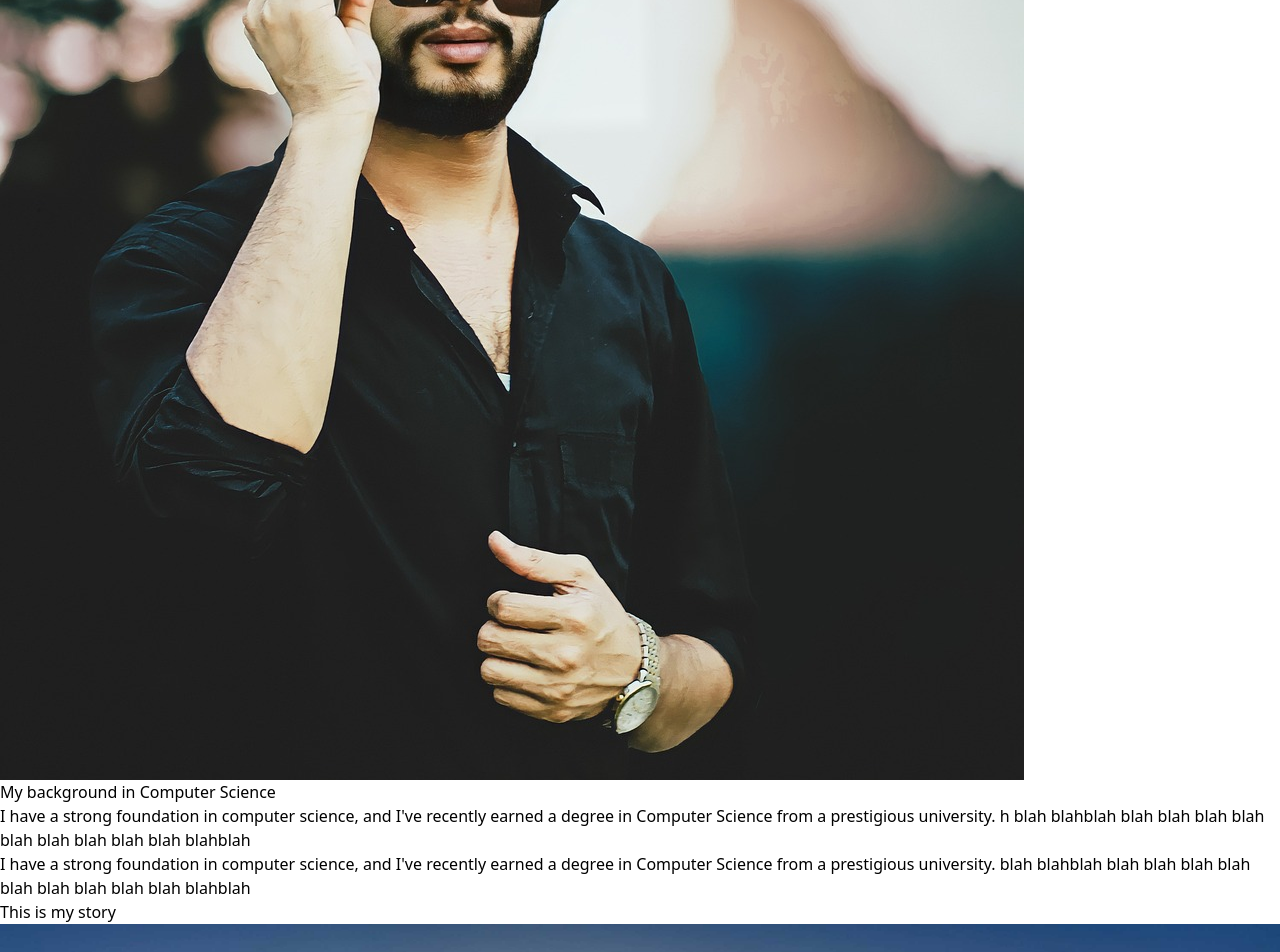
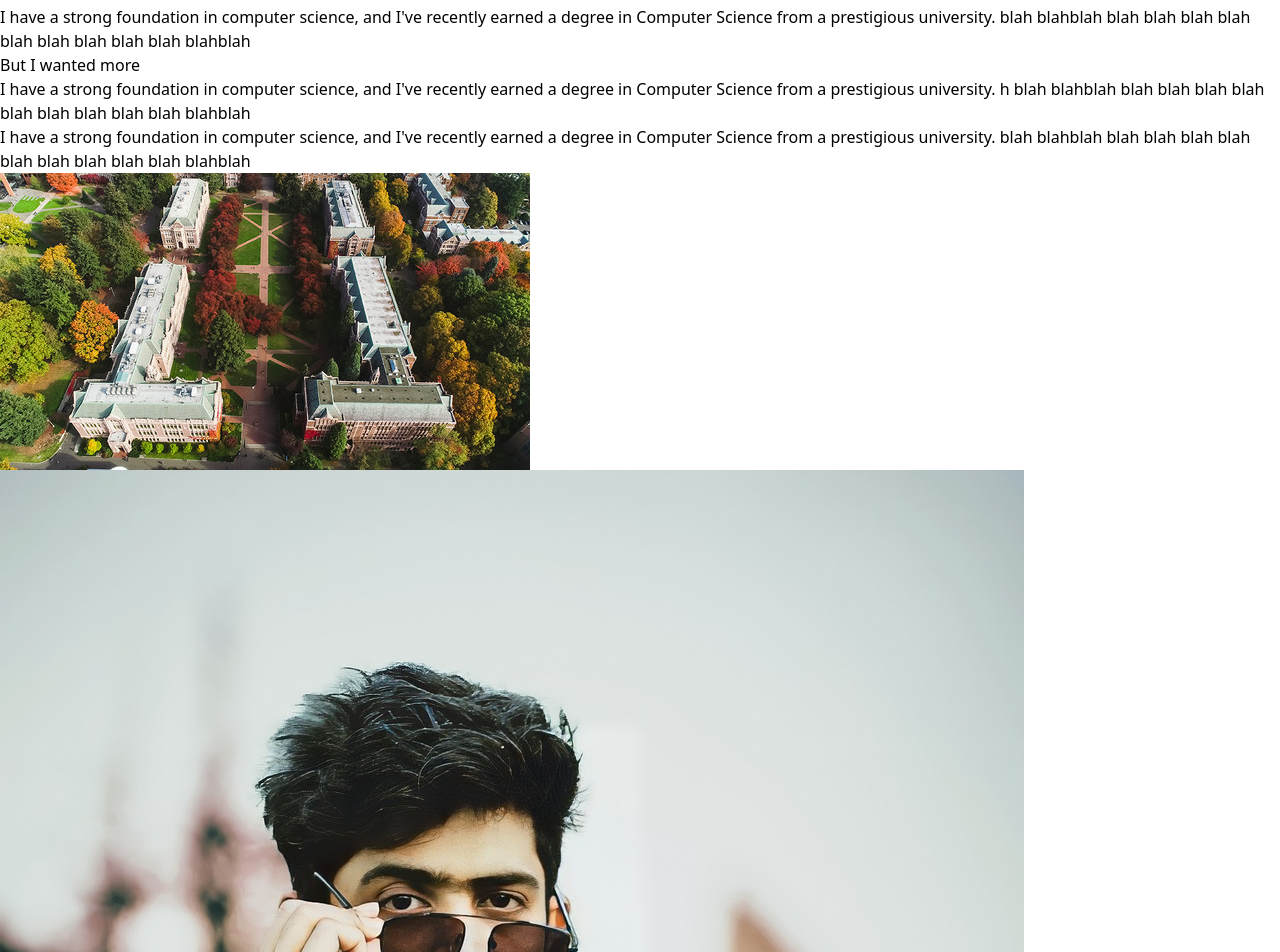
Before and after one commit to thanhtrinh-code/thanhtrinh, a React (Vite) app: page /info in a window 1280 px wide. Shown: the part 2860-3812 px from the top of the page. Built offline with nearby package versions, Linux system fonts and the light colour scheme.

Commit message:
info heading finished

```diff
--- a/src/Footer.jsx
+++ b/src/Footer.jsx
@@ -28,6 +28,9 @@ export default function Footer() {
     <a href='/info' className='text-gray-30 text-xl hover:text-white transition-colors duration-300'>
       Info
     </a>
+    <p className='text-base font-light text-gray-400 pt-16'>
+    Credit to Perry Wang for website
+    </p>
   </div>
 
   {/* Contact Section */}
--- a/src/pages/info/InfoTittle.jsx
+++ b/src/pages/info/InfoTittle.jsx
@@ -2,7 +2,7 @@ import React from 'react'
 
 export default function InfoTittle() {
   return (
-    <div className='w-full flex justify-center sm:mt-36 pl-[1.1rem] mt-14 mb-24'>
+    <div className='w-full flex justify-center sm:mt-36 pl-[1.1rem] mt-14 mb-10 sm:mb-24'>
         <div className="sm:w-[72%]">
             <p className='text-sm font-bold text-[#9a9a9ad2] tracking-widest mb-8 sm:mb-16'>
                 <span style={{
--- a/src/pages/info/Information.jsx
+++ b/src/pages/info/Information.jsx
@@ -1,22 +1,38 @@
 import Left from "./Left";
+import Left2 from "./Left2";
+import Left3 from "./Left3";
 import Right from "./Right";
+import Right2 from "./Right2";
+import {motion} from 'framer-motion';
 
 
 export default function Information() {
   return (
     <div className="w-full flex items-center bg-inherit text-white flex-col">
-        <div className="w-[72%] p-5 flex h-full mb-10">
+        <motion.div
+        initial={{ y: 100, opacity: 0 }}  // Start below and invisible
+        animate={{ y: 0, opacity: 1 }}   // Move up and fade in
+        transition={{ type: "spring", stiffness: 50, damping: 10, duration: 10 }}
+        className="hidden w-[72%] p-5 sm:flex h-full mb-10">
             <Left/>
             <Right/>
-        </div>
-        <div className="w-[72%] p-5 flex h-full mb-10">
-            <Left/>
-            <Right/>
-        </div>
-        <div className="w-[72%] p-5 flex h-full mb-10">
-            <Left/>
-            <Right/>
-        </div>
+        </motion.div>
+        <motion.div
+        initial={{ y: 100, opacity: 0 }}  // Start below and invisible
+        animate={{ y: 0, opacity: 1 }}   // Move up and fade in
+        transition={{ type: "spring", stiffness: 50, damping: 10, duration: 10 }}
+        className="w-[72%] p-5 hidden sm:flex h-full mb-10">
+            <Left2/>
+            <Right2/>
+        </motion.div>
+
+        {/** Mobile Section */}
+        <motion.div
+        initial={{ y: 100, opacity: 0 }}  // Start below and invisible
+        animate={{ y: 0, opacity: 1 }}   // Move up and fade in
+        transition={{ type: "spring", stiffness: 50, damping: 10, duration: 10 }}className="block sm:hidden">
+            <Left3/>
+        </motion.div>
     </div>
   )
 }
--- a/src/pages/info/Left.jsx
+++ b/src/pages/info/Left.jsx
@@ -8,16 +8,13 @@ export default function Left() {
       </div>
       <div className="flex flex-col gap-7">
         <p className="text-xl font-semibold pt-10">My background in Computer Science</p>
-
         <p className='text-[1.1rem] text-[#f2f2f296]'>I have a strong foundation in computer science, and
                     I've recently earned a degree in Computer Science from a prestigious university.
                     h blah blahblah blah blah blah blah blah blah blah blah blah blahblah</p>
-
           <p className='text-[1.1rem] text-[#f2f2f296]'>I have a strong foundation in computer science, and
                     I've recently earned a degree in Computer Science from a prestigious university.
                     blah blahblah blah
                      blah blah blah blah blah blah blah blah blahblah</p>
-
       </div>
     </div>
   )
--- /dev/null
+++ b/src/pages/info/Left2.jsx
@@ -0,0 +1,24 @@
+import React from 'react'
+
+export default function Left2() {
+  return (
+    <div className="flex flex-col w-1/2 pr-10 text-center items-center">
+    <div className="mb-4">
+        <img src="auburn.jpg" alt="Auburn" className="w-[470px] h-[660px] object-cover rounded-3xl shadow-md border p-2"/>
+    </div>
+<div className="flex flex-col gap-7">
+     <p className="text-xl font-semibold pt-10">My background in Computer Science</p>
+
+     <p className='text-[1.1rem] text-[#f2f2f296]'>I have a strong foundation in computer science, and
+        I've recently earned a degree in Computer Science from a prestigious university.
+        h blah blahblah blah blah blah blah blah blah blah blah blah blahblah</p>
+
+    <p className='text-[1.1rem] text-[#f2f2f296]'>I have a strong foundation in computer science, and
+        I've recently earned a degree in Computer Science from a prestigious university.
+        blah blahblah blah
+         blah blah blah blah blah blah blah blah blahblah</p>
+
+</div>
+</div>
+  )
+}
--- /dev/null
+++ b/src/pages/info/Left3.jsx
@@ -0,0 +1,57 @@
+import React from 'react'
+
+export default function Left3() {
+  return (
+    <div className="flex flex-col w-full pr-10 text-center items-center px-4">
+        <div className="mb-4">
+            <img src="profile.jpg" alt="Profile" className="w-[470px] h-[600px]  object-cover rounded-3xl shadow-md border p-2"/>
+        </div>
+        <div className='mt-10 mb-12 '>
+            <p className="text-xl font-semibold">This is my story</p>
+        </div>
+        <div>
+            <img src="vietnam.jpg" alt="Vietnam" className="w-[470px] h-[600px] object-cover rounded-3xl shadow-md border p-2"/>
+        </div>
+        <div className="flex flex-col gap-7 mb-10">
+            <p className="text-xl font-semibold pt-10">My background in Computer Science</p>
+            <p className='text-[1.1rem] text-[#f2f2f296]'>I have a strong foundation in computer science, and
+                  I've recently earned a degree in Computer Science from a prestigious university.
+                  h blah blahblah blah blah blah blah blah blah blah blah blah blahblah</p>
+            <p className='text-[1.1rem] text-[#f2f2f296]'>I have a strong foundation in computer science, and
+                  I've recently earned a degree in Computer Science from a prestigious university.
+                  blah blahblah blah
+                   blah blah blah blah blah blah blah blah blahblah</p>
+        </div>
+        <div className="mb-4">
+            <img src="auburn.jpg" alt="Auburn" className="w-[470px] h-[600px] object-cover rounded-3xl shadow-md border p-2"/>
+        </div>
+        <div className="flex flex-col gap-7 mb-10">
+            <p className="text-xl font-semibold pt-10">My background in Computer Science</p>
+
+            <p className='text-[1.1rem] text-[#f2f2f296]'>I have a strong foundation in computer science, and
+                I've recently earned a degree in Computer Science from a prestigious university.
+                h blah blahblah blah blah blah blah blah blah blah blah blah blahblah</p>
+
+            <p className='text-[1.1rem] text-[#f2f2f296]'>I have a strong foundation in computer science, and
+                    I've recently earned a degree in Computer Science from a prestigious university.
+                    blah blahblah blah
+                    blah blah blah blah blah blah blah blah blahblah</p>
+        </div>
+        <div>
+            <img src="UW.jpg" alt="UW" className="w-[470px] h-[600px] object-cover rounded-3xl shadow-md border p-2"/>
+        </div>
+        <div className="flex flex-col gap-7 text-center mb-16">
+                    <p className="text-xl font-semibold pt-10">But I wanted more</p>
+
+                    <p className='text-[1.1rem] text-[#f2f2f296]'>I have a strong foundation in computer science, and
+                        I've recently earned a degree in Computer Science from a prestigious university.
+                        h blah blahblah blah blah blah blah blah blah blah blah blah blahblah</p>
+
+                    <p className='text-[1.1rem] text-[#f2f2f296]'>I have a strong foundation in computer science, and
+                    I've recently earned a degree in Computer Science from a prestigious university.
+                    blah blahblah blah
+                    blah blah blah blah blah blah blah blah blahblah</p>
+        </div>
+  </div>
+  )
+}
--- a/src/pages/info/Right.jsx
+++ b/src/pages/info/Right.jsx
@@ -3,11 +3,11 @@ import React from 'react'
 export default function Right() {
   return (
     <div className="flex flex-col w-1/2 pl-10 items-center">
-                <div className="mb-4">
-                <p className="text-xl font-semibold mt-10 mb-3">This is my story</p>
+                <div className='mt-10 mb-12 '>
+                  <p className="text-xl font-semibold">This is my story</p>
                 </div>
                 <div>
-                <img src="vietnam.jpg" alt="Vietnam" className="w-[470px] h-[700px] object-cover rounded-3xl shadow-md border p-2"/>
+                  <img src="vietnam.jpg" alt="Vietnam" className="w-[470px] h-[700px] object-cover rounded-3xl shadow-md border p-2"/>
                 </div>
             </div>
   )
--- /dev/null
+++ b/src/pages/info/Right2.jsx
@@ -0,0 +1,23 @@
+import React from 'react'
+
+export default function Right2() {
+  return (
+    <div className="flex flex-col w-1/2 pl-10 items-center">
+                <div className="flex flex-col gap-7 text-center mb-16">
+                    <p className="text-xl font-semibold pt-10">But I wanted more</p>
+
+                    <p className='text-[1.1rem] text-[#f2f2f296]'>I have a strong foundation in computer science, and
+                        I've recently earned a degree in Computer Science from a prestigious university.
+                        h blah blahblah blah blah blah blah blah blah blah blah blah blahblah</p>
+
+                    <p className='text-[1.1rem] text-[#f2f2f296]'>I have a strong foundation in computer science, and
+                    I've recently earned a degree in Computer Science from a prestigious university.
+                    blah blahblah blah
+                    blah blah blah blah blah blah blah blah blahblah</p>
+                </div>
+                <div>
+                <img src="UW.jpg" alt="UW" className="w-[470px] h-[700px] object-cover rounded-3xl shadow-md border p-2"/>
+                </div>
+            </div>
+  )
+}
```
Lines whose indentation alone changed are shown as unchanged.
